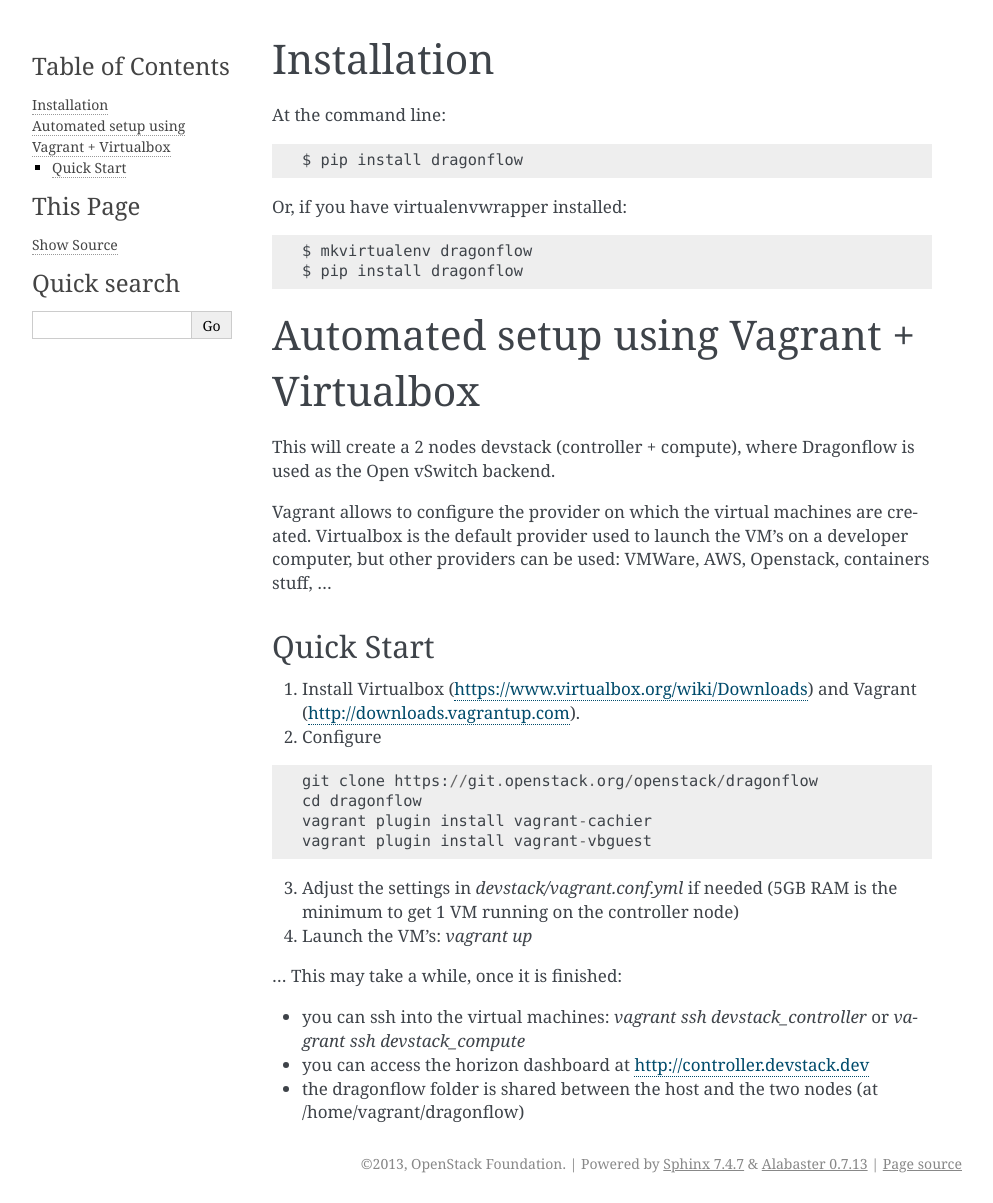
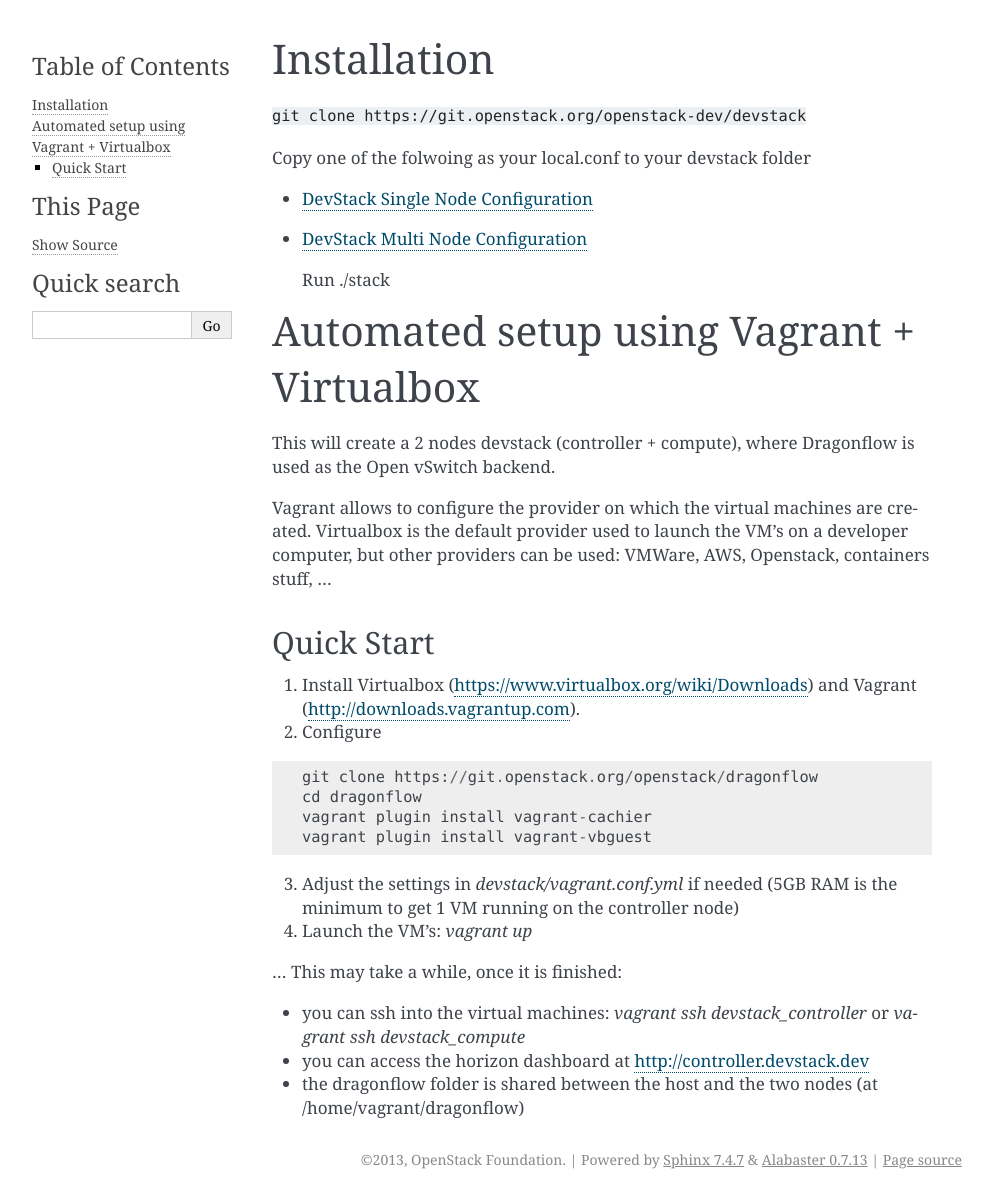
Before and after one commit to openstack-archive/dragonflow, a Sphinx documentation site: the page built from doc/source/installation.rst, in a window 1280 px wide. Shown: the whole page, without its empty margins (148-1141 px from the left). Built offline with Sphinx 7.4.7, drawn with Linux system fonts in a browser that asks for light colours.

Commit message:
Fix install guide
Change-Id: I050365256b3b5f6d3b8224c0c3c3560f1112067b

```diff
--- a/doc/source/installation.rst
+++ b/doc/source/installation.rst
@@ -2,14 +2,16 @@
 Installation
 ============
 
-At the command line::
+``git clone https://git.openstack.org/openstack-dev/devstack``
 
-    $ pip install dragonflow
+Copy one of the folwoing as your local.conf to your devstack folder
 
-Or, if you have virtualenvwrapper installed::
 
-    $ mkvirtualenv dragonflow
-    $ pip install dragonflow
+- `DevStack Single Node Configuration <https://github.com/openstack/dragonflow/tree/master/doc/source/single-node-conf>`_
+
+- `DevStack Multi Node Configuration <https://github.com/openstack/dragonflow/tree/master/doc/source/multi-node-conf>`_
+
+  Run ./stack
 
 ============================================
  Automated setup using Vagrant + Virtualbox
```
